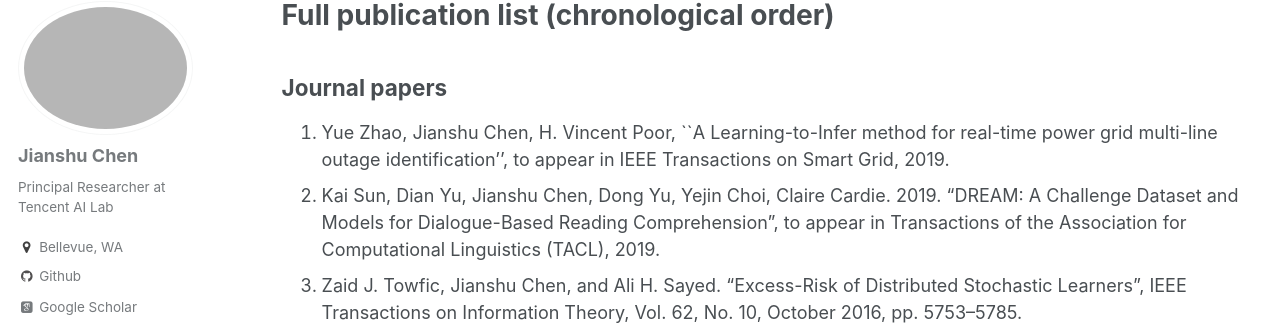
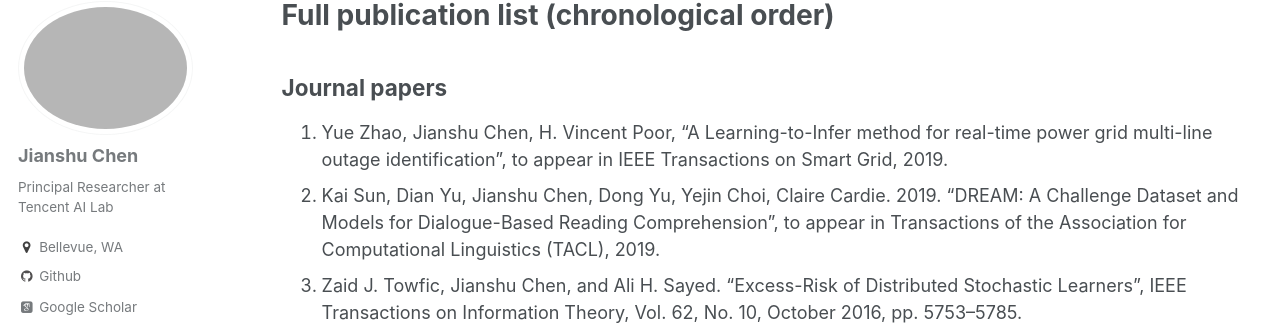
Before and after one commit to chenjianshu/chenjianshu.github.io, a Jekyll site: the page built from _pages/publications.md, in a window 1280 px wide and 900 px high. Shown: the part 117-442 px from the top of the window. Built offline with Jekyll 4.4.1, drawn with Linux system fonts in a browser that asks for light colours; some web fonts are replaced.

Commit message:
update publicaton: TSG

```diff
--- a/_pages/publications.md
+++ b/_pages/publications.md
@@ -6,7 +6,7 @@ author_profile: true
 ---
 
 ## Journal papers ##
-1. Yue Zhao, Jianshu Chen, H. Vincent Poor, ``A Learning-to-Infer method for real-time power grid multi-line outage identification'', to appear in IEEE Transactions on Smart Grid, 2019.
+1. Yue Zhao, Jianshu Chen, H. Vincent Poor, “A Learning-to-Infer method for real-time power grid multi-line outage identification”, to appear in IEEE Transactions on Smart Grid, 2019.
 1. Kai Sun, Dian Yu, Jianshu Chen, Dong Yu, Yejin Choi, Claire Cardie. 2019. “DREAM: A Challenge Dataset and Models for Dialogue-Based Reading Comprehension”, to appear in Transactions of the Association for Computational Linguistics (TACL), 2019.
 1. Zaid J. Towfic, Jianshu Chen, and Ali H. Sayed. “Excess-Risk of Distributed Stochastic Learners”, IEEE Transactions on Information Theory, Vol. 62, No. 10, October 2016, pp. 5753–5785.
 1. Hamid Palangi, Li Deng, Yelong Shen, Jianfeng Gao, Xiaodong He, Jianshu Chen, Xinying Song, and Rabab Ward, “Deep Sentence Embedding Using Long Short-Term Memory Networks: Analysis and Application to Information Retrieval”, to appear in IEEE Transactions on Audio, Speech and Language Processing, 2016. Also available as arXiv: 1502.06922. (**2018 IEEE Signal Processing Society Best Paper Award**)
```
